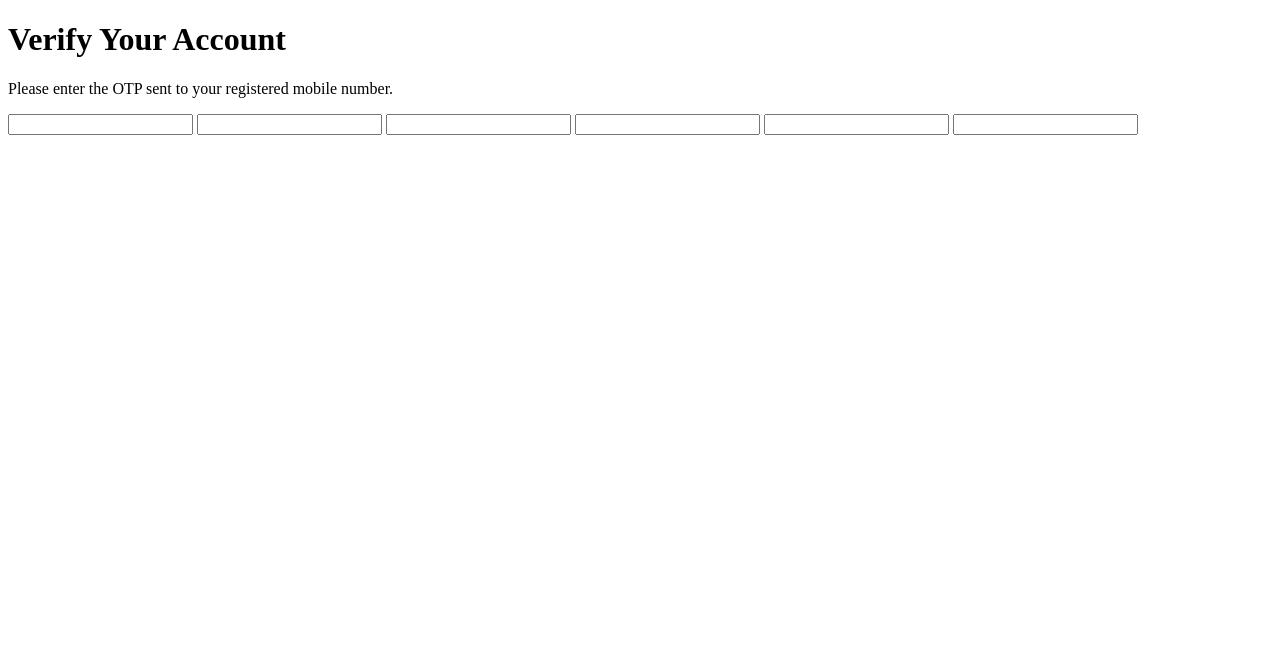
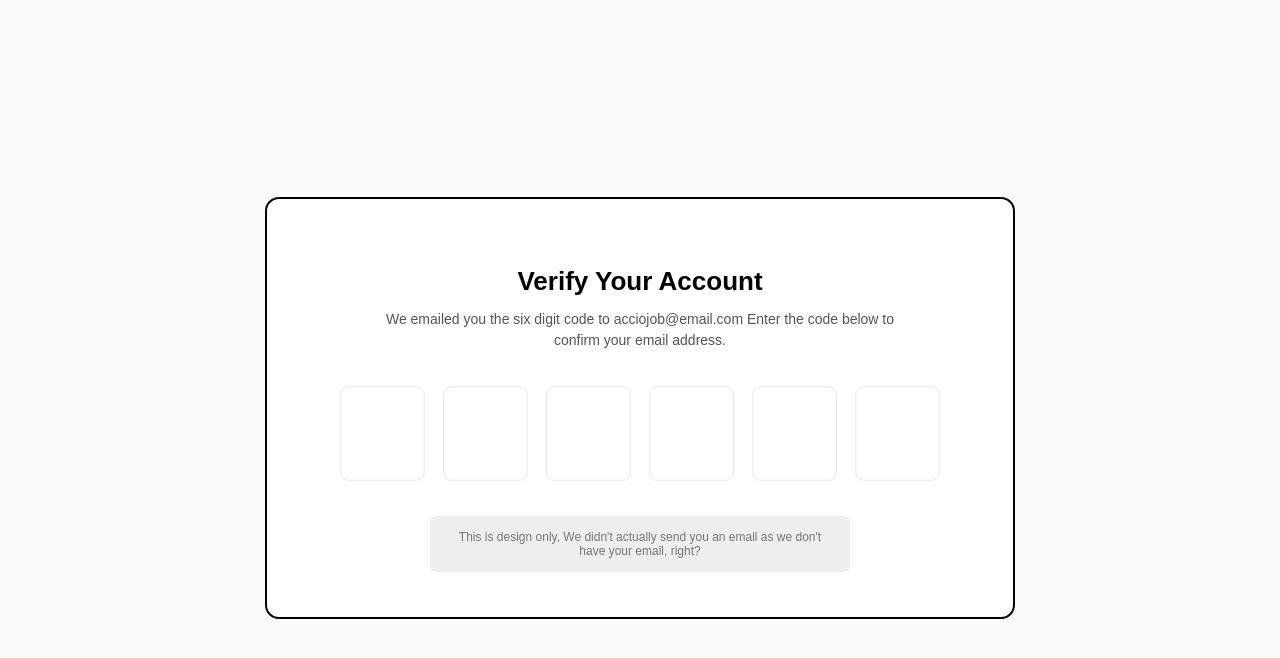
Before and after one commit to acciojob/OTP-Pallavi-02-khandate, a website: page main.html in a window 1280 px wide. Drawn offline with Linux system fonts and the light colour scheme.

Commit message:
created a submission

```diff
--- a/main.html
+++ b/main.html
@@ -3,22 +3,40 @@
 <html>
 
 <head>
+
 	<link rel="stylesheet" href="styles.css">
 </head>
 
 <body>
 	<!-- the entire body must be written by student -->
-	<h1 id="verification_heading">Verify Your Account</h1>
-    <p id="verification_subtext">Please enter the OTP sent to your registered mobile number.</p>
 
+  <div class="otp-wrapper">
+
+    <h2 id="verification_heading">Verify Your Account</h2>
+
+    <p id="verification_subtext">
+      We emailed you the six digit code to acciojob@email.com
+      Enter the code below to confirm your email address.
+    </p>
+
+    <!-- OTP INPUTS -->
     <div class="code-container">
-        <input type="text" class="code" maxlength="1" id="code-1" />
-        <input type="text" class="code" maxlength="1" id="code-2" />
-        <input type="text" class="code" maxlength="1" id="code-3" />
-        <input type="text" class="code" maxlength="1" id="code-4" />
-        <input type="text" class="code" maxlength="1" id="code-5" />
-        <input type="text" class="code" maxlength="1" id="code-6" />
+      <input type="text" maxlength="1" class="code" id="code-1" />
+      <input type="text" maxlength="1" class="code" id="code-2" />
+      <input type="text" maxlength="1" class="code" id="code-3" />
+      <input type="text" maxlength="1" class="code" id="code-4" />
+      <input type="text" maxlength="1" class="code" id="code-5" />
+      <input type="text" maxlength="1" class="code" id="code-6" />
     </div>
+
+    <!-- INFO -->
+    <div class="info-box">
+      This is design only. We didn't actually send you an email as we
+      don't have your email, right?
+    </div>
+
+  </div>
+
     <script type="text/javascript" src="./script.js">
 </script>
 
--- a/script.js
+++ b/script.js
@@ -1,11 +1,36 @@
-//your JS code here. If required.
 
-document.querySelectorAll('.code').forEach((input, index) => {
-    input.addEventListener('input', () => {
-        if (input.value.length === 1 && index < 5) {
-            document.querySelector(`.code:nth-child(${index + 2})`).focus();
+
+    const inputs = document.querySelectorAll(".code");
+
+    // Auto focus first input
+    inputs[0].focus();
+
+    inputs.forEach((input, index) => {
+
+      // Forward typing
+      input.addEventListener("input", (e) => {
+        let value = e.target.value;
+
+        // Allow digits only
+        e.target.value = value.replace(/[^0-9]/g, "");
+
+        if (e.target.value && index < inputs.length - 1) {
+          inputs[index + 1].focus();
         }
+      });
+
+      // Backspace behavior
+      input.addEventListener("keydown", (e) => {
+        if (e.key === "Backspace") {
+
+          if (input.value === "" && index > 0) {
+            inputs[index - 1].value = "";
+            inputs[index - 1].focus();
+          }
+        }
+      });
     });
+
 
     input.addEventListener('keydown', (event) => {
         if (event.key === 'Backspace' && input.value.length === 0 && index > 0) {
--- a/styles.css
+++ b/styles.css
@@ -1 +1,77 @@
 /*  your css code here. If applicable */
+
+    * {
+      box-sizing: border-box;
+      font-family: Arial, Helvetica, sans-serif;
+    }
+
+    body {
+      background: #fafafa;
+      min-height: 100vh;
+      display: flex;
+      align-items: center;
+      justify-content: center;
+    }
+
+    /* Main Card */
+    .otp-wrapper {
+      border: 2px solid #000;
+      border-radius: 14px;
+      padding: 45px 55px;
+      width: 750px;
+      max-width: 95%;
+      text-align: center;
+      background: #fff;
+    }
+
+    #verification_heading {
+      font-size: 26px;
+      font-weight: 600;
+      margin-bottom: 12px;
+    }
+
+    #verification_subtext {
+      color: #555;
+      font-size: 14px;
+      max-width: 520px;
+      margin: 0 auto 35px;
+      line-height: 1.5;
+    }
+
+    /* OTP container */
+    .code-container {
+      display: flex;
+      justify-content: center;
+      gap: 18px;
+      margin-bottom: 35px;
+    }
+
+    .code {
+      width: 85px;
+      height: 95px;
+      font-size: 48px;
+      text-align: center;
+      border-radius: 8px;
+      border: 1px solid #eee;
+      outline: none;
+      color: #777;
+      background: #fff;
+      box-shadow: inset 0 0 0 1px rgba(0,0,0,0.03);
+      transition: 0.2s;
+    }
+
+    .code:focus {
+      border-color: #222;
+      color: #222;
+    }
+
+    /* Bottom info box */
+    .info-box {
+      background: #eee;
+      color: #777;
+      padding: 14px 20px;
+      border-radius: 6px;
+      font-size: 12px;
+      display: inline-block;
+      max-width: 420px;
+    }
```
